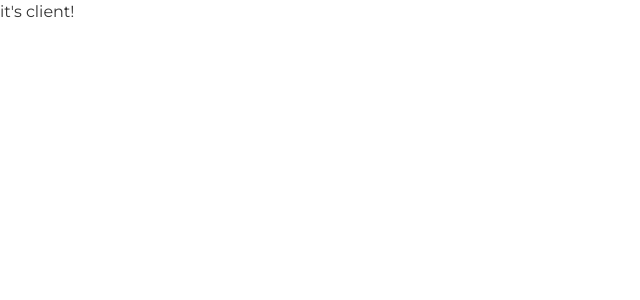
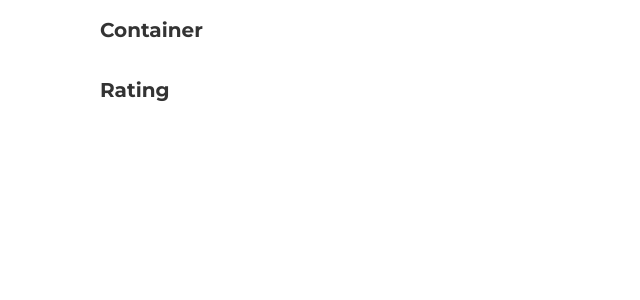
Before and after one commit to AndriyPapirnyk/QR, a React (Vite) app in the folder client/: page / in a window 1280 px wide. Shown: the top 300 px of the page, without its empty margins (0-640 px from the left). Built offline with nearby package versions, Linux system fonts and the light colour scheme.

Commit message:
add Components

```diff
--- a/client/src/App.tsx
+++ b/client/src/App.tsx
@@ -1,10 +1,11 @@
+import Main from "./components/Main/Main"
 
 
 function App() {
 
   return (
     <>
-    it's client!
+      <Main />
     </>
   )
 }
--- /dev/null
+++ b/client/src/components/Card/Card.scss
@@ -0,0 +1 @@
+@import '../../scss/mixins.scss';
--- /dev/null
+++ b/client/src/components/Container/Container.scss
@@ -0,0 +1,12 @@
+@import '../../scss/mixins.scss';
+
+.container__input {
+
+
+    @include input(100px)
+}
+
+.container__button {
+
+    @include button(40px)
+}
--- /dev/null
+++ b/client/src/components/Container/Container.tsx
@@ -0,0 +1,11 @@
+import './Container.scss'
+const Container = () => {
+    return (
+        <div>
+            <input type="text" className='container__input' />
+            <button className='container__button'>Container</button>
+        </div>
+    )
+}
+
+export default Container
--- /dev/null
+++ b/client/src/components/Main/Main.scss
@@ -0,0 +1,7 @@
+@import '../../scss/mixins.scss';
+
+.Main {
+    width: 100%;
+    height: 100vh;
+
+}
--- /dev/null
+++ b/client/src/components/Main/Main.tsx
@@ -0,0 +1,13 @@
+import Container from '../Container/Container'
+import Rating from '../Rating/Rating'
+import './Main.scss'
+const Main = () => {
+    return (
+        <div className='Main'>
+            <Container />
+            <Rating />
+        </div>
+    )
+}
+
+export default Main
--- /dev/null
+++ b/client/src/components/Rating/Rating.scss
@@ -0,0 +1,10 @@
+@import '../../scss/mixins.scss';
+
+.rating__input {
+    @include input(100px)
+}
+
+.rating__button {
+
+    @include button(40px)
+}
--- /dev/null
+++ b/client/src/components/Rating/Rating.tsx
@@ -0,0 +1,11 @@
+import './Rating.scss';
+const Rating = () => {
+    return (
+        <div>
+            <input type="text" className='rating__input' />
+            <button className='rating__button'>Rating</button>
+        </div>
+    )
+}
+
+export default Rating
```
Also changed, not shown: client/src/components/Card/Card.tsx (added, +8 -0 lines).
